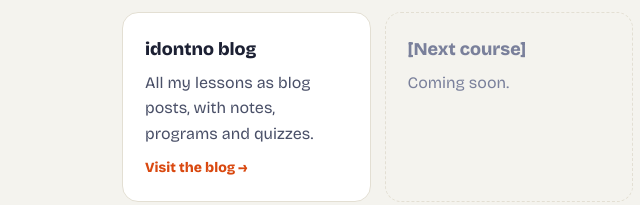
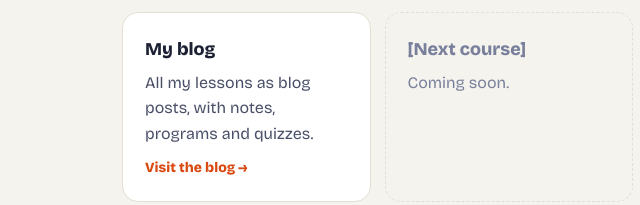
Before and after one commit to i-dontno/idontno_data_structure, a plain HTML site: page index.html in a window 1280 px wide. Shown: the part 1499-1704 px from the top of the page, 0-640 px from the left. Drawn offline with nearby package versions, Linux system fonts and the light colour scheme.

Commit message:
Update blog title from 'idontno blog' to 'My blog'

```diff
--- a/index.html
+++ b/index.html
@@ -201,7 +201,7 @@ footer .wrap{display:flex;flex-wrap:wrap;gap:8px 18px;justify-content:space-betw
 
     <div class="grid3" style="margin-top:14px">
       <a class="card" href="https://idontnocode.blogspot.com" target="_blank" rel="noopener">
-        <h3>idontno blog</h3>
+        <h3>My blog</h3>
         <p>All my lessons as blog posts, with notes, programs and quizzes.</p>
         <span class="go">Visit the blog →</span>
       </a>
```
